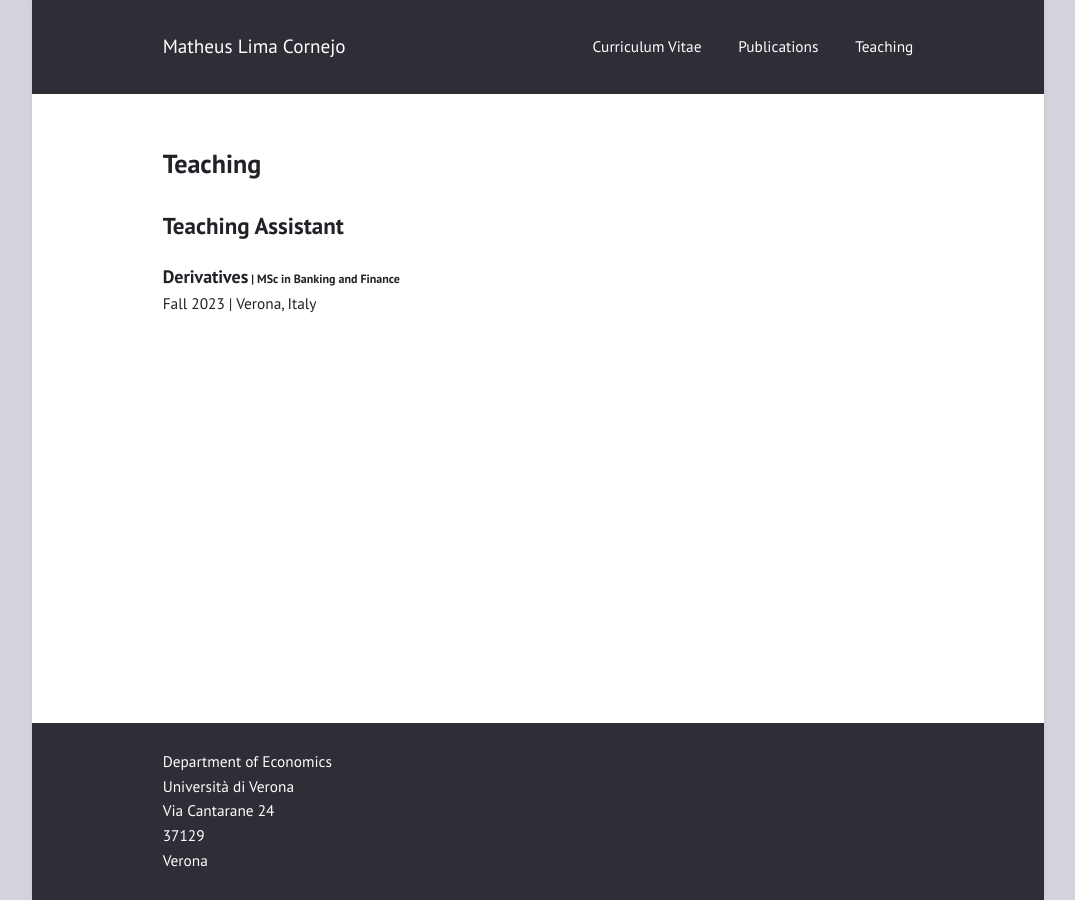
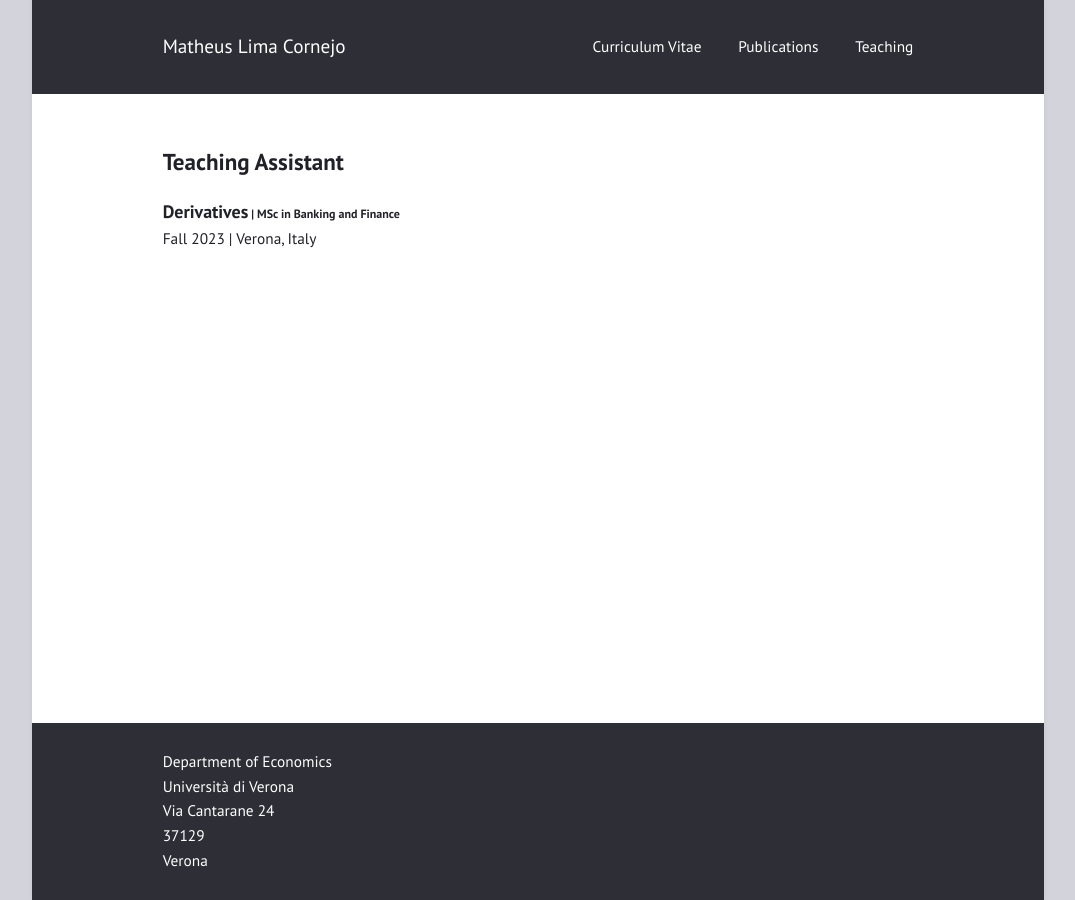
Before and after one commit to limacornejo/limacornejo.github.io, a Jekyll site: the page built from teaching.md, in a window 1280 px wide. Shown: the whole page, without its empty margins (102-1177 px from the left). Built offline with Jekyll 4.4.1, drawn with Linux system fonts in a browser that asks for light colours.

Commit message:
teaching.md

```diff
--- a/teaching.md
+++ b/teaching.md
@@ -2,8 +2,6 @@
 layout: page
 ---
 
-
-<header><h1>Teaching</h1></header>
 
 <header style="margin-bottom:0;"><h2 style="margin-bottom:0;">Teaching Assistant</h2></header>
 
```
